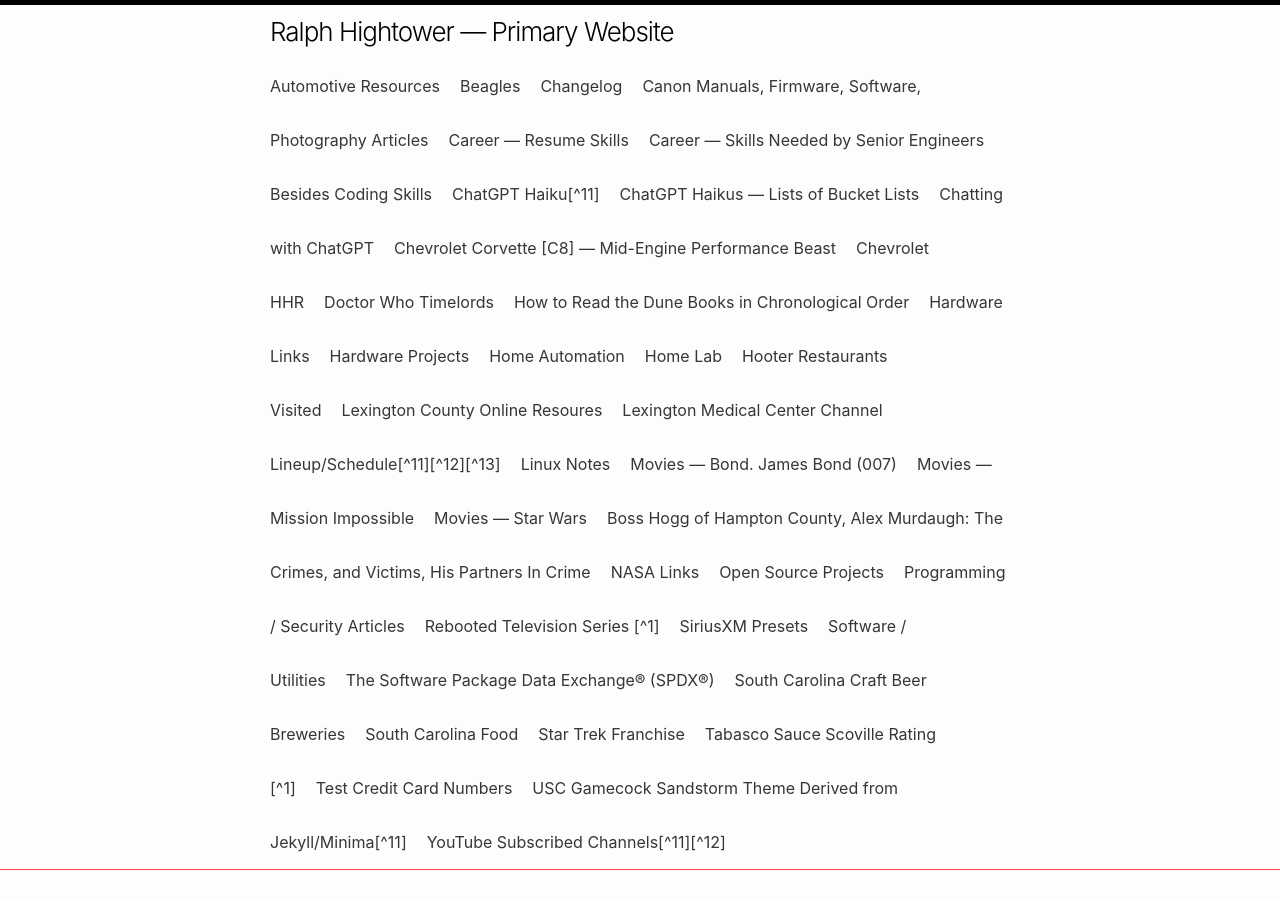
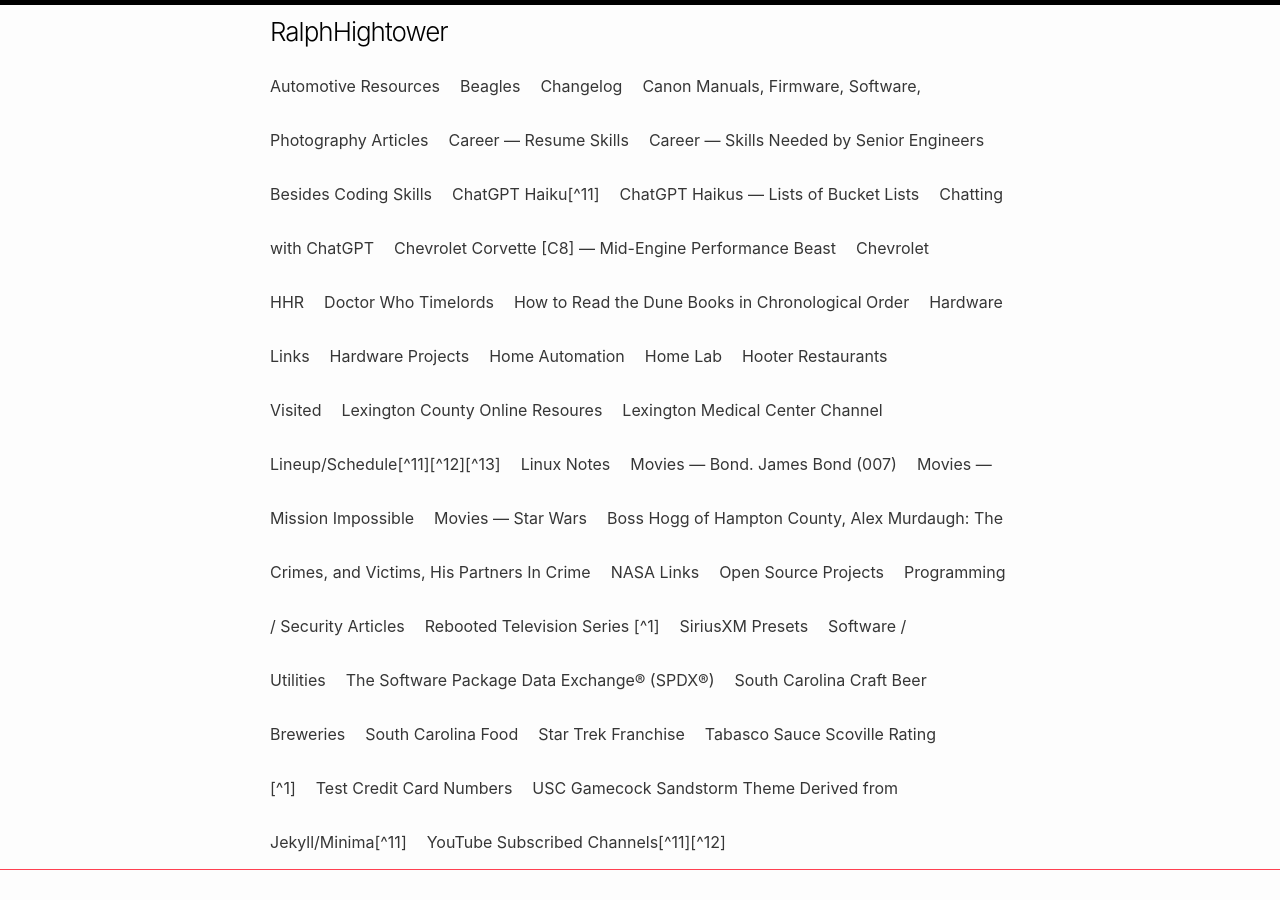
Before and after one commit to RalphHightower/RalphHightower, a Jekyll site: the page built from LexingtonCountyOnlineResoures.md, in a window 1280 px wide and 900 px high. Built offline with Jekyll 4.4.1, drawn with Linux system fonts in a browser that asks for light colours; our own code applies the rules of GitHub Pages for plain Markdown files; part of the change alters nothing that is shown.

Commit message:
LSD: experimenting with commenting out stuff

```diff
--- a/_config.yml
+++ b/_config.yml
@@ -1,4 +1,4 @@
-title: Ralph Hightower — Primary Website
+#title: Ralph Hightower — Primary Website
 
 author:
   name: Ralph Hightower
@@ -52,12 +52,12 @@ plugins:
  - "jekyll-feed"
  - "jekyll-seo-tag"
  - "jekyll-last-modified-at"
- - "jekyll-titles-from-headings"
+# - "jekyll-titles-from-headings"
 
-titles_from_headings:
-  enabled: true
-  strip_title: false
-  collections: true
+#titles_from_headings:
+#  enabled: true
+#  strip_title: false
+#  collections: true
 
 # Optional. The default date format, used if none is specified in the tag.
 last-modified-at:
```
